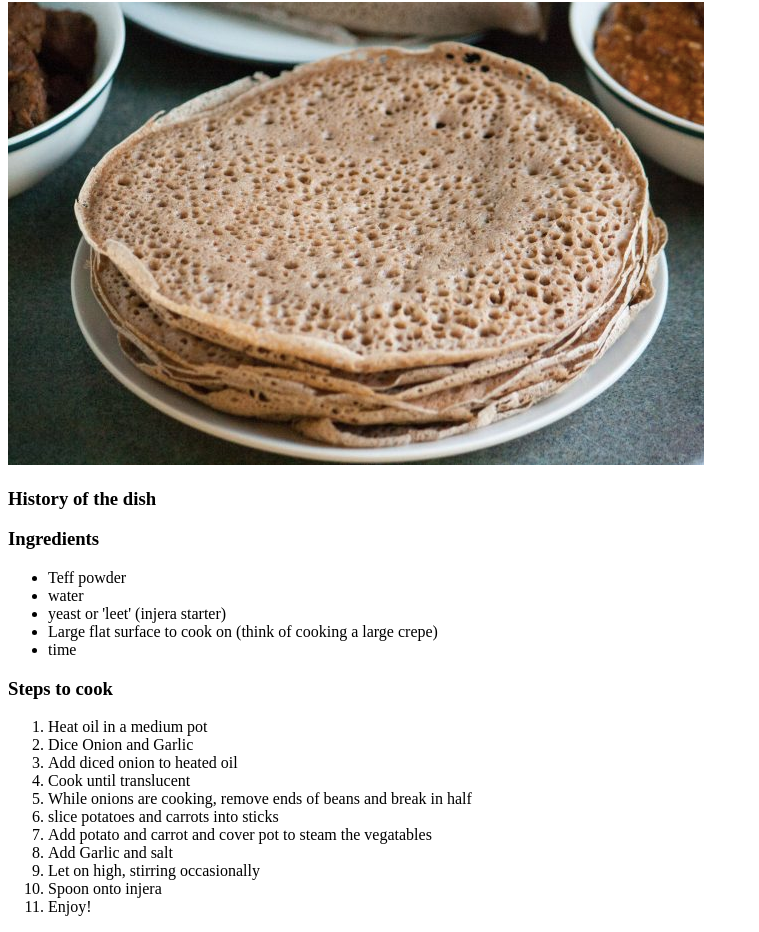
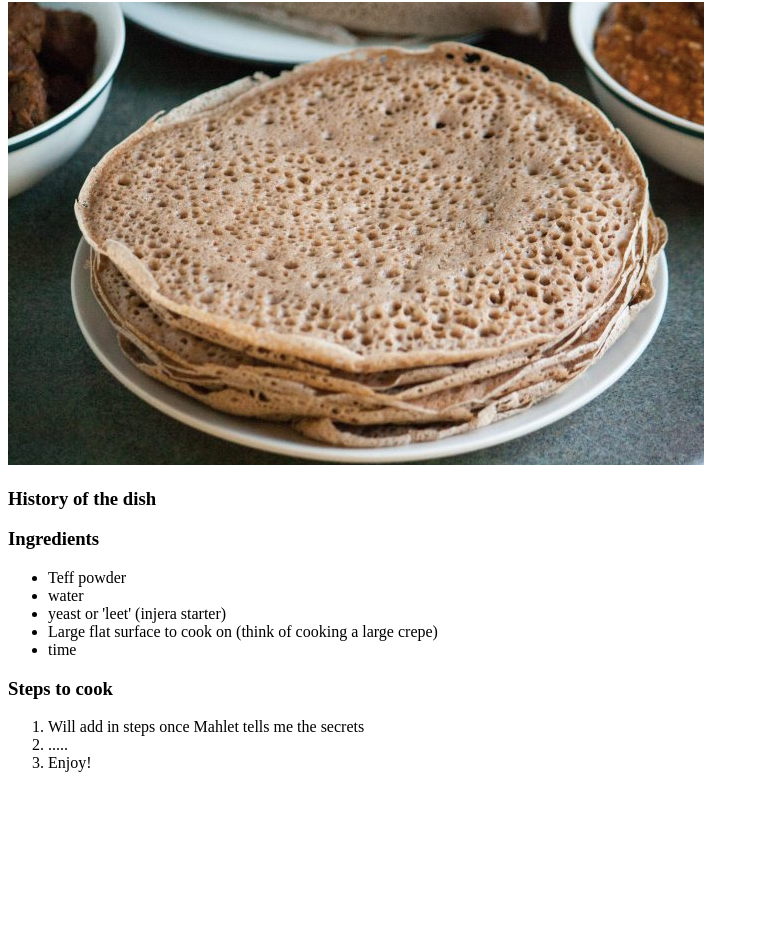
Before and after one commit to rkopper610/odin-recipes, a plain HTML site: page recipes/injera.html in a window 1280 px wide. Shown: the part 78-1010 px from the top of the page, without its empty margins (0-759 px from the left). After the commit the page ends 866 px from the top, so only its background shows below. Drawn offline with Linux system fonts and the light colour scheme.

Commit message:
last commit for recipe project-for now--will need the recipte and steps for injera

```diff
--- a/recipes/injera.html
+++ b/recipes/injera.html
@@ -25,16 +25,8 @@
 
     <h3>Steps to cook</h3>
     <ol>
-        <li>Heat oil in a medium pot</li>
-        <li>Dice Onion and Garlic </li>
-        <li>Add diced onion to heated oil</li>
-        <li>Cook until translucent</li>
-        <li>While onions are cooking, remove ends of beans and break in half</li>
-        <li>slice potatoes and carrots into sticks</li>
-        <li>Add potato and carrot and cover pot to steam the vegatables</li>
-        <li>Add Garlic and salt</li>
-        <li>Let on high, stirring occasionally</li>
-        <li>Spoon onto injera</li>
+        <li>Will add in steps once Mahlet tells me the secrets</li>
+        <li>.....</li>
         <li>Enjoy!</li>
 
 
```
Also changed, not shown: index.html (+1 -3 lines).
